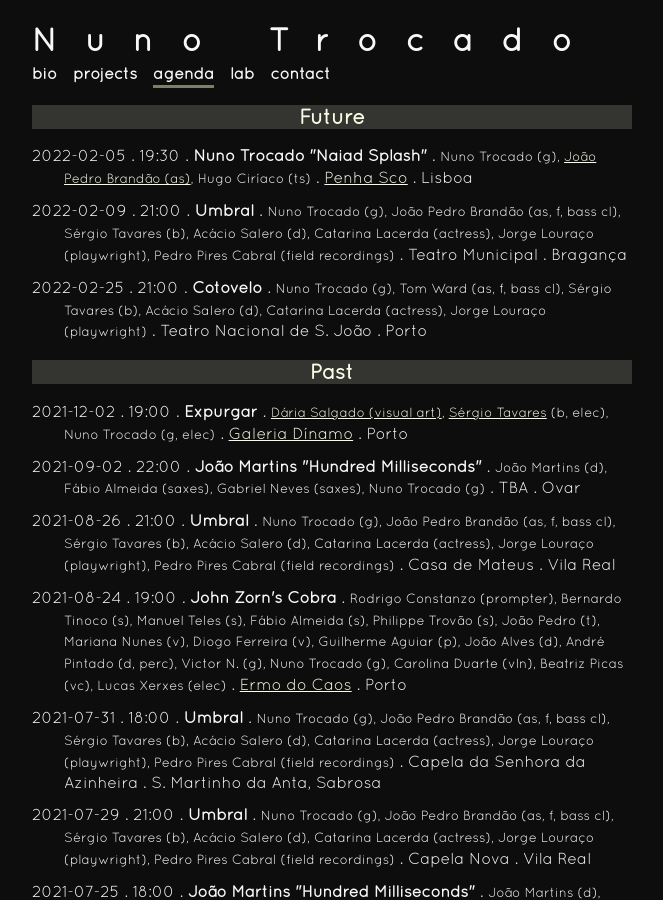
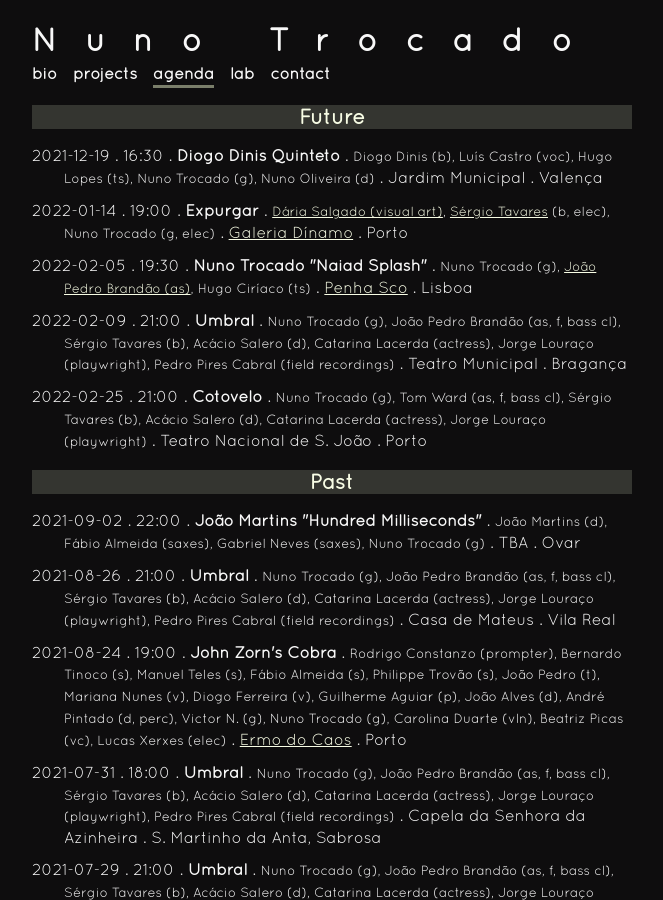
Before and after one commit to ntrocado/ntrocado.github.io, a Jekyll site: the page built from concertos.html, in a window 1280 px wide and 900 px high. Shown: the whole window, without its empty margins (308-971 px from the left). Built offline with Jekyll 4.4.1, drawn with Linux system fonts in a browser that asks for light colours; nearby versions of some CDN libraries.

Commit message:
Agenda fix and update

```diff
--- a/_data/concertos.yml
+++ b/_data/concertos.yml
@@ -502,6 +502,18 @@
   cidade: Ovar
   membros: João Martins (d), Fábio Almeida (saxes), Gabriel Neves (saxes), Nuno Trocado (g)
 
+- datahora: 2021-12-19 16:30:00 +0100
+  projecto: Diogo Dinis Quinteto
+  local: Jardim Municipal
+  cidade: Valença
+  membros: Diogo Dinis (b), Luís Castro (voc), Hugo Lopes (ts), Nuno Trocado (g), Nuno Oliveira (d)
+
+- datahora: 2022-01-14 19:00:00 +0100
+  projecto: Expurgar
+  local: <a href="http://www.esap.pt/actividades/galeria-dinamo">Galeria Dínamo</a>
+  cidade: Porto
+  membros: <a href="https://vimeo.com/user2093766">Dária Salgado (visual art)</a>, <a href="http://www.xn--srgiotavares-beb.com/">Sérgio Tavares</a> (b, elec), Nuno Trocado (g, elec)
+
 - datahora: 2022-02-05 19:30:00 +0000
   projecto: Nuno Trocado "Naiad Splash"
   local: <a href="https://penhasco.online/eng/">Penha Sco</a>
@@ -514,12 +526,6 @@
   cidade: Bragança
   membros: Nuno Trocado (g), João Pedro Brandão (as, f, bass cl), Sérgio Tavares (b), Acácio Salero (d), Catarina Lacerda (actress), Jorge Louraço (playwright), Pedro Pires Cabral (field recordings)
 
-- datahora: 2021-12-02 19:00:00 +0100
-  projecto: Expurgar
-  local: <a href="http://www.esap.pt/actividades/galeria-dinamo">Galeria Dínamo</a>
-  cidade: Porto
-  membros: <a href="https://vimeo.com/user2093766">Dária Salgado (visual art)</a>, <a href="http://www.xn--srgiotavares-beb.com/">Sérgio Tavares</a> (b, elec), Nuno Trocado (g, elec)
-
 - datahora: 2022-02-25 21:00:00 +0000
   projecto: Cotovelo
   local: Teatro Nacional de S. João
```
